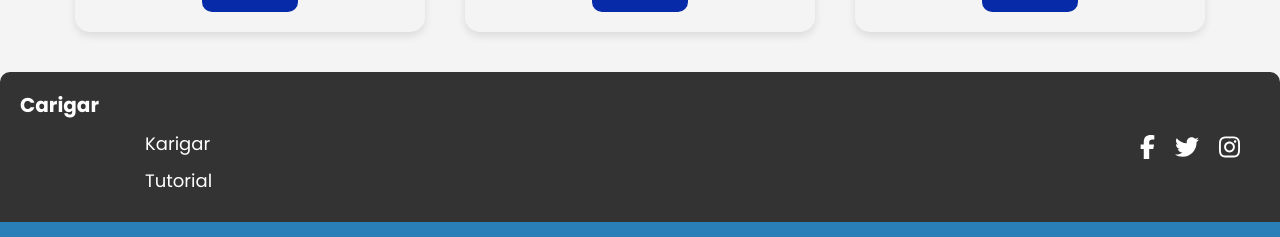
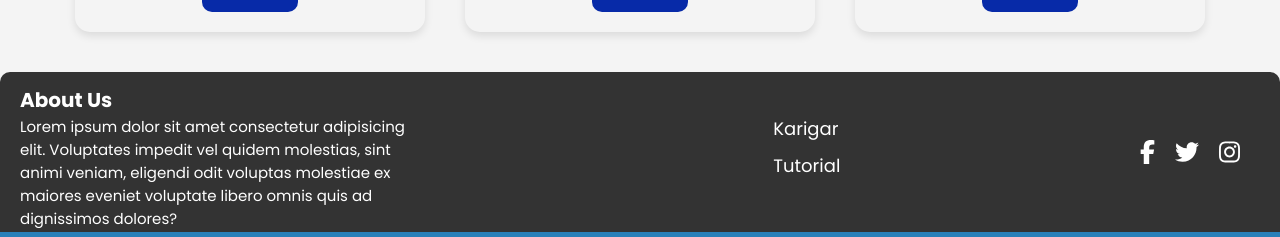
Before and after one commit to zade-vaibhav/cariger-admin-app-web-app-, a React (Create React App) app: page / in a window 1280 px wide. Shown: the part 849-1086 px from the top of the page. Built offline with nearby package versions, Linux system fonts and the light colour scheme.

Commit message:
UI changes

```diff
--- a/src/Components/footer/footer.css
+++ b/src/Components/footer/footer.css
@@ -16,12 +16,20 @@
     align-items: flex-start; /* Align items to the left */
   }
 
+  .about{
+    width: 65%;
+    font-weight: normal;
+    font-size: 15px;
+  }
   .footer_logo {
     font-size: 20px;
     font-weight: bold;
     margin-bottom: 10px;
+    margin-top: 20px;
   }
-
+  .option{
+    width: 100%;
+  }
   .option_ul {
     list-style-type: none;
     margin: 0;
--- a/src/Components/footer/footer.jsx
+++ b/src/Components/footer/footer.jsx
@@ -10,16 +10,17 @@ function Footer() {
   const location = useLocation();
 
   return (
-    <div className='footer' style={{ height: '150px' }}>
+    <div className='footer' style={{ height: '160px' }}>
       <div className="footer_navbar">
-        <div className="footer_logo">Carigar</div>
-        <div className="option">
+        <div className="footer_logo">About Us
+        <p className='about'>Lorem ipsum dolor sit amet consectetur adipisicing elit. Voluptates impedit vel quidem molestias, sint animi veniam, eligendi odit voluptas molestiae ex maiores eveniet voluptate libero omnis quis ad dignissimos dolores?</p></div>
+      </div>
+      <div className="option">
           <ul className='option_ul'>
             <li><Link to={"/Karigar"} id='a' className={location.pathname === '/Karigar' ? 'active' : ''}>Karigar</Link></li>
             <li><Link to={"/tutorial"} id='b' className={location.pathname === '/tutorial' ? 'active' : ''}>Tutorial</Link></li>
           </ul>
         </div>
-      </div>
       <div className="footer_social_icons">
         <FontAwesomeIcon className='a1' icon={faFacebookF} />
         <FontAwesomeIcon className='a2' icon={faTwitter} />
--- a/src/Components/laborCard/Laborcard.jsx
+++ b/src/Components/laborCard/Laborcard.jsx
@@ -2,7 +2,7 @@ import React, { useState } from 'react';
 import "./laborcard.css";
 import { Link } from 'react-router-dom';
 import axios from "axios";
-import Footer from '../footer/footer';
+// import Footer from '../footer/footer';
 
 function Laborcard(data) {
   const [showPopup, setShowPopup] = useState(false);
@@ -22,15 +22,18 @@ function Laborcard(data) {
 
   const handleBlacklist = async () => {
     try {
-      const response = await axios.post("YOUR_API_ENDPOINT_HERE", {
-        userId: blacklistData.userId
-      });
+      //Add the correct API here
+      const response = await axios.post('http://localhost:4040/api/v1/auth/users/blacklistlabour/' + data._id);
+      console.log(response.data)
+      console.log(response.data._id)
+      console.log(response.data.blacklistData)
       setBlacklistData({ userId: "", success: true, error: "" });
       setShowPopup(false);
     } catch (error) {
       setBlacklistData({ ...blacklistData, error: error.message });
     }
   };
+
 
   return (
     <section>
@@ -76,13 +79,13 @@ function Laborcard(data) {
           {/* Blacklist Popup */}
           {showPopup && (
             <div className="blacklist-popup">
-              <h3>Blacklist User</h3>
-              <input
+              <h3>Are you sure you want to Blacklist the User?</h3>
+              {/* <input
                 type="text"
                 name="userId"
                 value={blacklistData.userId}
                 onChange={handleChange}
-              />
+              /> */}
               <button onClick={handleBlacklist}>Blacklist</button>
               {blacklistData.success && <p>User blacklisted successfully!</p>}
               {blacklistData.error && <p className="error">Error: {blacklistData.error}</p>}
```
